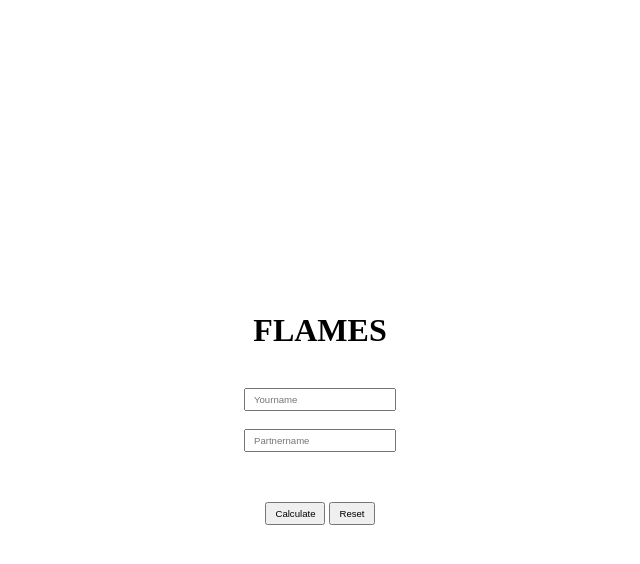
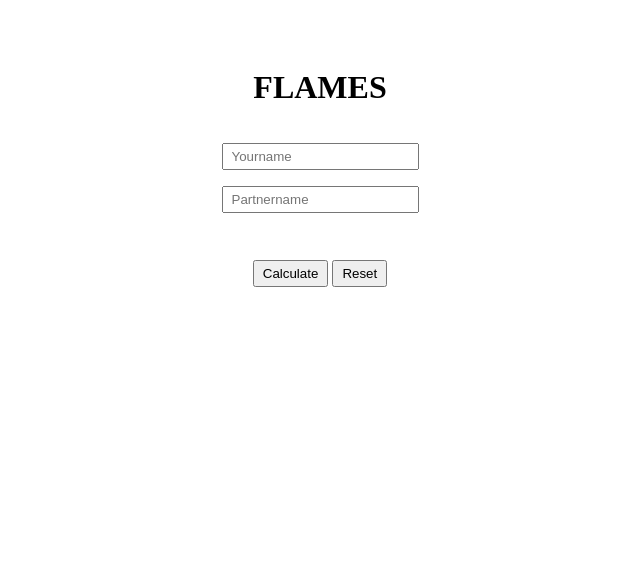
Before and after one commit to VVJS-22/flames-jswithjs, a plain HTML site: page index.html in a window 1280 px wide. Shown: the whole page, without its empty margins (320-960 px from the left). Drawn offline with Linux system fonts and the light colour scheme.

Commit message:
without css

```diff
--- a/style.css
+++ b/style.css
@@ -11,7 +11,8 @@ main {
     min-height: 100vh;
     display: flex;
     flex-flow: column nowrap;
-    justify-content: center;
+    justify-content: flex-start;
+    margin-top: 2.5rem;
     align-items: center;
 }
 
@@ -24,16 +25,9 @@ main {
 }
 
 input[type="text"], button {
-    font-size: 0.6rem;
     padding: 0.25rem 0.5rem;
 }
 
 #resultDiv {
     margin: 1rem;
 }
-
-@media screen and (min-height: 200px) {
-    html, body {
-        overflow-y: hidden;
-    }
-}
```
